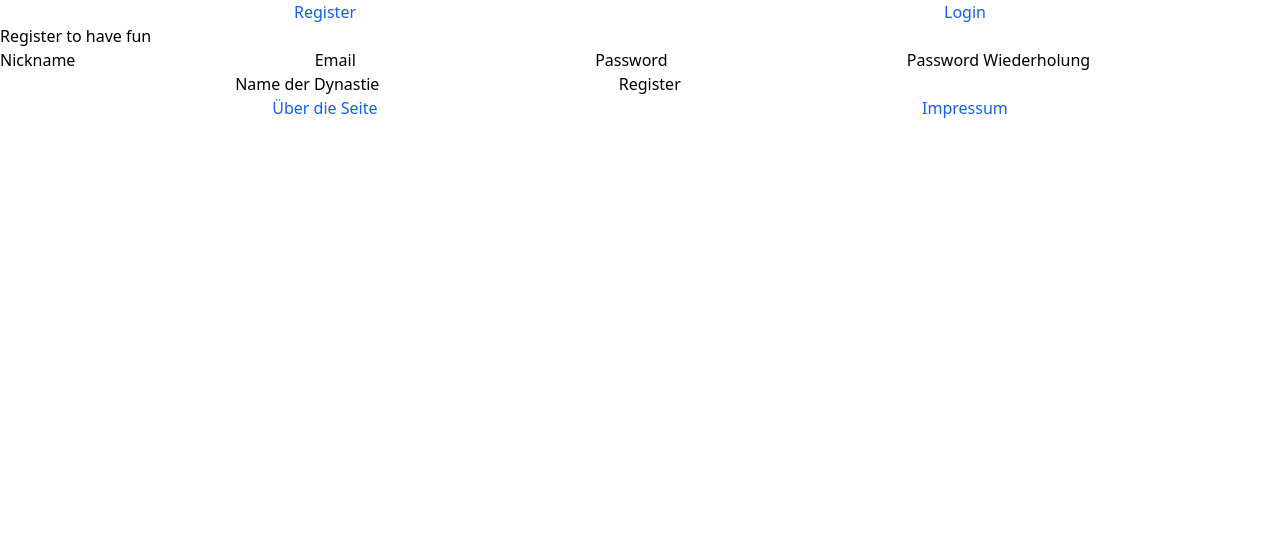
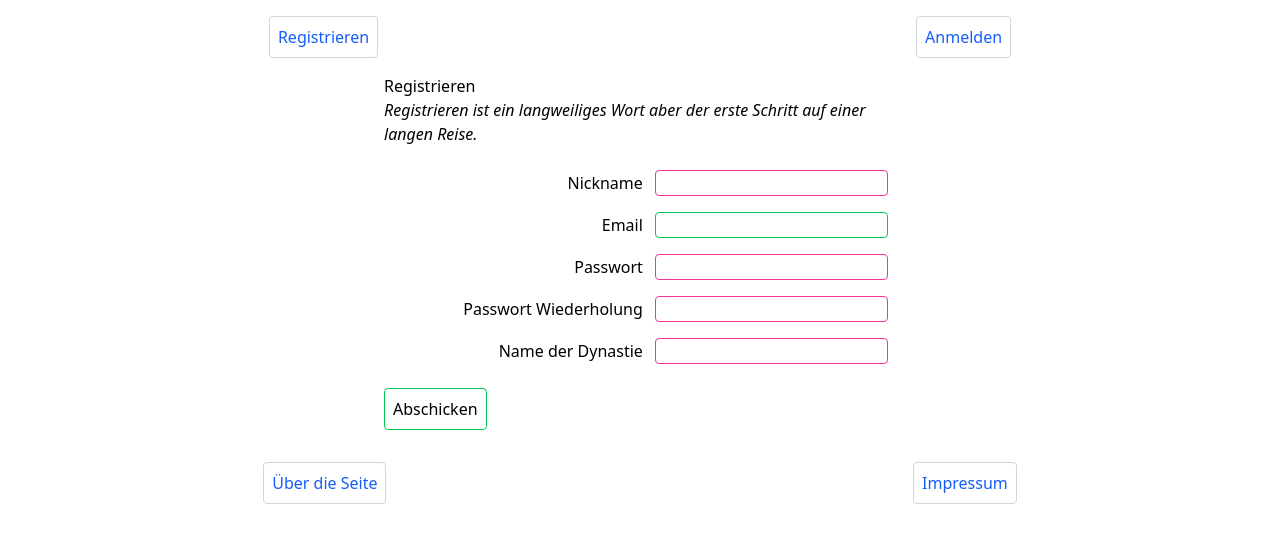
Before and after one commit to denssle/houses-of-the-green-dragon, a SvelteKit app: page /register in a window 1280 px wide. Shown: the top 542 px of the page. Built offline with nearby package versions, Linux system fonts and the light colour scheme.

Commit message:
update style

```diff
--- a/package.json
+++ b/package.json
@@ -31,6 +31,6 @@
 		"tailwindcss": "^4.0.14",
 		"typescript": "^5.8.2",
 		"typescript-eslint": "^8.20.0",
-		"vite": "^6.0.0"
+		"vite": "^6.2.2"
 	}
 }
--- a/src/app.css
+++ b/src/app.css
@@ -1 +1,13 @@
 @import 'tailwindcss';
+
+input {
+    @apply rounded border border-gray-300 m-2 invalid:border-pink-500 valid:border-green-500;
+}
+
+.link {
+    @apply text-blue-600 visited:text-purple-600;
+}
+
+a, button {
+    @apply rounded border p-2 border-gray-300 my-4 invalid:border-pink-500 valid:border-green-500;
+}
--- a/src/routes/+layout.server.ts
+++ b/src/routes/+layout.server.ts
@@ -2,7 +2,7 @@ import type { LayoutLoad } from './$types';
 
 export const load: LayoutLoad = ({ locals }): { sections: { slug: string; title: string }[] } => {
 	if (locals.currentUser) {
-		const sections: { slug: string; title: string }[] = [{ slug: '', title: 'Home' }];
+		const sections: { slug: string; title: string }[] = [{ slug: '', title: 'Übersicht' }];
 		if (locals.currentCharacter) {
 			sections.push({
 				slug: 'character/' + locals.currentCharacter.id,
@@ -19,8 +19,8 @@ export const load: LayoutLoad = ({ locals }): { sections: { slug: string; title:
 	}
 	return {
 		sections: [
-			{ slug: 'register', title: 'Register' },
-			{ slug: 'login', title: 'Login' }
+			{ slug: 'register', title: 'Registrieren' },
+			{ slug: 'login', title: 'Anmelden' }
 		]
 	};
 };
--- a/src/routes/+layout.svelte
+++ b/src/routes/+layout.svelte
@@ -6,18 +6,22 @@
 
 <header class="flex place-content-around">
 	{#each data.sections as section}
-		<a href="/{section.slug}" class="text-blue-600 visited:text-purple-600">{section.title}</a>
+		<a href="/{section.slug}" class="link">{section.title}</a>
 	{/each}
 </header>
+
+<svelte:head>
+	<title>Houses of the green Dragon</title>
+</svelte:head>
 
 {@render children()}
 
 <footer>
 	<nav class="flex place-content-around">
-		<a href="/about" class="text-blue-600 visited:text-purple-600">
+		<a href="/about" class="link">
 			Über die Seite
 		</a>
-		<a href="/impressum" class="text-blue-600 visited:text-purple-600">
+		<a href="/impressum" class="link">
 			Impressum
 		</a>
 	</nav>
--- a/src/routes/login/+page.server.ts
+++ b/src/routes/login/+page.server.ts
@@ -10,12 +10,12 @@ export const actions = {
 		const password = data.get('password');
 
 		if (!nickname) {
-			return fail(400, { success: false, message: 'Nickname is required' });
+			return fail(400, { message: 'Nickname is required' });
 		}
 		const nicknameS: string = nickname.toString();
 
 		if (!password) {
-			return fail(400, { success: false, message: 'Password is required' });
+			return fail(400, { message: 'Password is required' });
 		}
 		const passwordS: string = password.toString();
 
@@ -27,6 +27,6 @@ export const actions = {
 			redirect(303, '/');
 		}
 
-		return fail(400, { success: false, message: 'Kein User für die Daten gefunden. ' });
+		return fail(400, { message: 'Kein User für die Daten gefunden. ' });
 	}
 } satisfies Actions;
--- a/src/routes/login/+page.svelte
+++ b/src/routes/login/+page.svelte
@@ -4,17 +4,34 @@
 	let { form }: PageProps = $props();
 </script>
 
-<h2>Login</h2>
-<form method="POST">
-	{#if !form?.success}<p>{form?.message}</p>{/if}
+<div class="flex justify-center">
+	<div class="w-sm md:w-md lg:w-lg gap-4">
+
+		<h2>Anmeldung</h2>
+		<p class="italic mb-4">Deine Reise geht weiter. </p>
+
+		<form method="POST" class="">
+			<section class="flex flex-col items-end">
 				<label>
 					Nickname
 					<input name="nickname" type="text" required />
 				</label>
 
 				<label>
-		Password
+					Passwort
 					<input name="password" type="password" required />
 				</label>
-	<button type="submit">Login</button>
+			</section>
+
+			<section>
+				{#if form?.message}
+					<b>{form?.message}</b>
+				{/if}
+			</section>
+
+			<section>
+				<button type="submit">Abschicken</button>
+			</section>
 		</form>
+	</div>
+</div>
--- a/src/routes/register/+page.server.ts
+++ b/src/routes/register/+page.server.ts
@@ -14,29 +14,29 @@ export const actions = {
 		const dynasty = data.get('dynasty');
 
 		if (!nickname) {
-			return fail(400, { success: false, message: 'Nickname ist erforderlich' });
+			return fail(400, { message: 'Nickname ist erforderlich' });
 		}
 
 		const nicknameS: string = nickname.toString();
 
 		if (userService.nickNameAlreadyUsed(nicknameS)) {
-			return fail(400, { success: false, message: 'Der Nickname ist bereits vergeben' });
+			return fail(400, { message: 'Der Nickname ist bereits vergeben' });
 		}
 
 		if (email && userService.emailAlreadyUsed(email.toString())) {
-			return fail(400, { success: false, message: 'Diese Email wird bereits verwendet' });
+			return fail(400, { message: 'Diese Email wird bereits verwendet' });
 		}
 
 		if (!password) {
-			return fail(400, { success: false, message: 'Password wird benötigt' });
+			return fail(400, { message: 'Password wird benötigt' });
 		}
 
 		if (password && password2 && password.toString() !== password2.toString()) {
-			return fail(400, { success: false, message: 'Passwort muss gleich sein' });
+			return fail(400, { message: 'Passwort muss gleich sein' });
 		}
 
 		if (!dynasty) {
-			return fail(400, { success: false, message: 'Die Dynastie muss gegeben sein' });
+			return fail(400, { message: 'Die Dynastie muss gegeben sein' });
 		}
 
 		const dynastyS: string = dynasty.toString();
@@ -46,6 +46,6 @@ export const actions = {
 			cookies.set('session', userService.createSession(user), { path: '/' });
 			redirect(303, '/');
 		}
-		return fail(500, { success: false, message: 'User anlegen gescheitert!' });
+		return fail(500, { message: 'User anlegen gescheitert!' });
 	}
 } satisfies Actions;
--- a/src/routes/register/+page.svelte
+++ b/src/routes/register/+page.svelte
@@ -4,10 +4,15 @@
 	let { form }: PageProps = $props();
 </script>
 
-<h2>Register to have fun</h2>
+<div class="flex justify-center">
+	<div class="w-sm md:w-md lg:w-lg gap-4">
 
-<form method="POST">
-	{#if !form?.success}<p>{form?.message}</p>{/if}
+		<h2>Registrieren</h2>
+		<p class="italic mb-4">Registrieren ist ein langweiliges Wort aber der erste Schritt auf einer langen Reise. </p>
+
+		<form method="POST" class="">
+
+			<section class="flex flex-col items-end">
 				<label>
 					Nickname
 					<input name="nickname" type="text" required />
@@ -19,12 +24,12 @@
 				</label>
 
 				<label>
-		Password
+					Passwort
 					<input name="password" type="password" required />
 				</label>
 
 				<label>
-		Password Wiederholung
+					Passwort Wiederholung
 					<input name="password2" type="password" required />
 				</label>
 
@@ -32,5 +37,17 @@
 					Name der Dynastie
 					<input name="dynasty" type="text" required />
 				</label>
-	<button type="submit">Register</button>
+			</section>
+
+			<section>
+				{#if form?.message}
+					<b>Fehler: {form?.message}</b>
+				{/if}
+			</section>
+
+			<section>
+				<button type="submit">Abschicken</button>
+			</section>
 		</form>
+	</div>
+</div>
```
Lines whose indentation alone changed are shown as unchanged.
